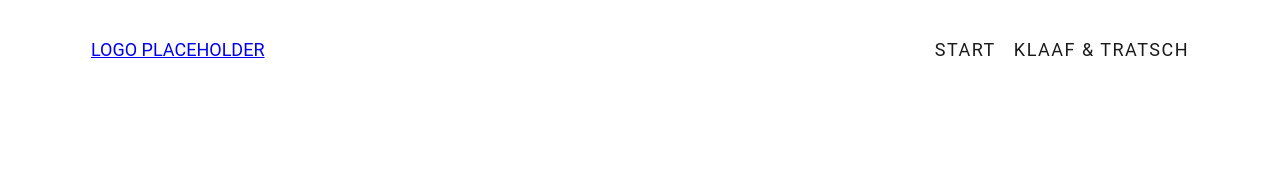
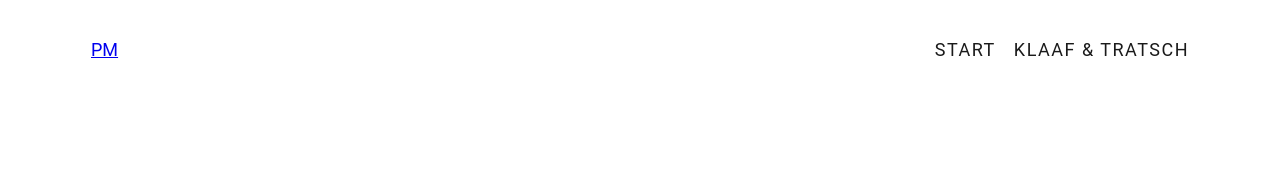
Before and after one commit to molinero221/My-Blog, an Eleventy site: page src/index.njk in a window 1280 px wide. Shown: the top 175 px of the page. Built offline with nearby package versions, Linux system fonts and the light colour scheme; Eleventy itself is replaced by a stand-in of ours; files that its build step writes are made by us from their sources.

Commit message:
logo and index image update

```diff
--- a/src/_includes/header.njk
+++ b/src/_includes/header.njk
@@ -2,8 +2,8 @@
   <div class="container">
     <div class="page-header__content">
       <div>
-        <a href="/">
-          LOGO PLACEHOLDER
+        <a class="header-logo" href="/">
+          PM
         </a>
       </div>
       <nav>
--- a/src/index.njk
+++ b/src/index.njk
@@ -15,7 +15,7 @@ layout: 'base.njk'
         </div>
       </div>
       <div>
-        <img src="//unsplash.it/510" alt="" class="hero__image">
+        <img src="./assets/Bangkok_Image.png" alt="" class="hero__image">
       </div>
   </div>
 </section>
```
Also changed, not shown: src/assets/Bangkok_Image.png (added).
